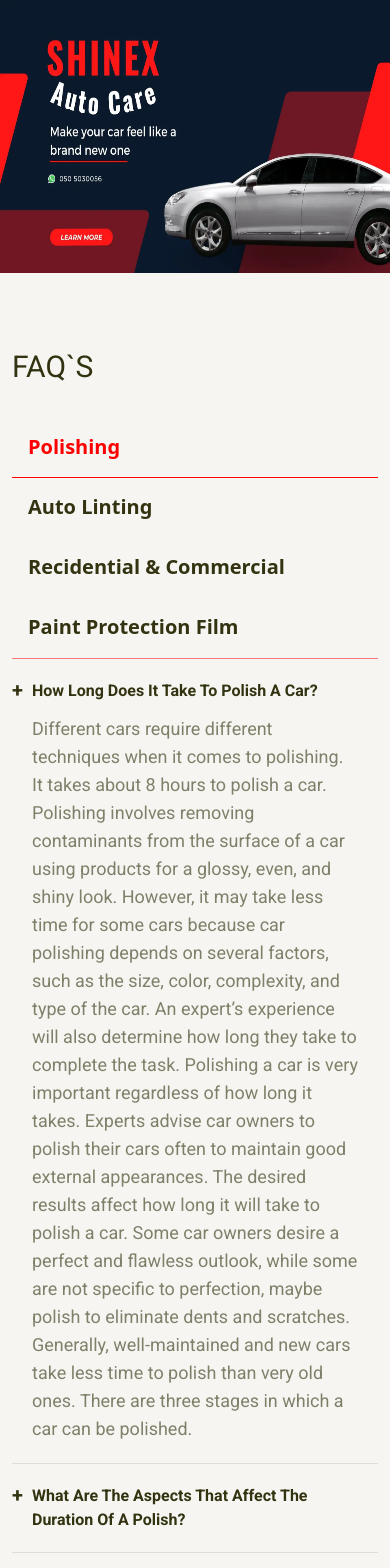
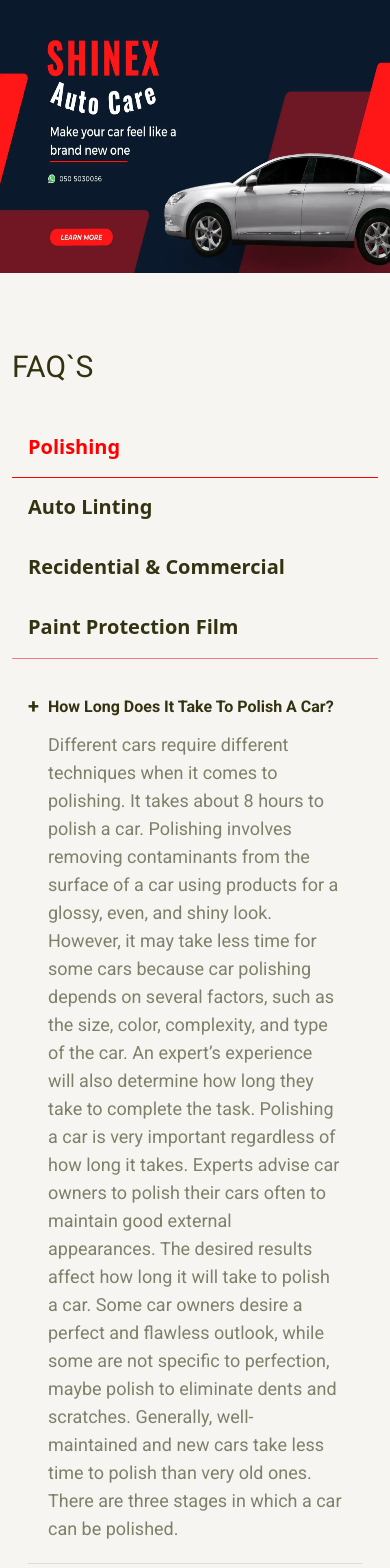
Before and after one commit to shinexae/shinex.ae, a Next.js app: page /faq in a window 390 px wide. Shown: the top 1568 px of the page. Built offline with nearby package versions, Linux system fonts and the light colour scheme.

Commit message:
fixed section

```diff
--- a/src/components/IconElement.tsx
+++ b/src/components/IconElement.tsx
@@ -14,7 +14,7 @@
 }: IconInterface) => {
   const Container = (props: any) =>
     cta ? (
-      <button {...props}>{props.children}</button>
+      <div {...props}>{props.children}</div>
     ) : (
       <a href={`/#${title.split(" ")[1]}`} {...props}>
         {props.children}
--- a/src/components/homepage/Faq.tsx
+++ b/src/components/homepage/Faq.tsx
@@ -10,7 +10,7 @@
   if (!content) return <></>;
 
   return (
-    <section className='customer !p-0 md:!p-20 !border-none'>
+    <section className='customer !p-4 md:!p-20 !border-none'>
       {homepage ? (
         <h2 className='!text-start !text-secondary !mt-0'>FAQ`S</h2>
       ) : (
--- a/src/components/homepage/SpecialServices.tsx
+++ b/src/components/homepage/SpecialServices.tsx
@@ -5,7 +5,7 @@
   return (
     <section>
       <h2>Special Services</h2>
-      <div className='container items-center pt-6 md:pt-10'>
+      <div className='!container pt-6 md:pt-10'>
         {specialServicesList.map((elem, index) => (
           <IconElement key={index} {...elem} />
         ))}
--- a/src/styles/globals.scss
+++ b/src/styles/globals.scss
@@ -36,7 +36,7 @@
 
 @layer base {
   section {
-    @apply p-3 md:p-6 md:p-20 border-b-[2px] border-b border-[#abababcb] mx-auto;
+    @apply p-3 md:p-20 border-b-[2px] border-[#abababcb] mx-auto;
   }
 
   h2,
```
